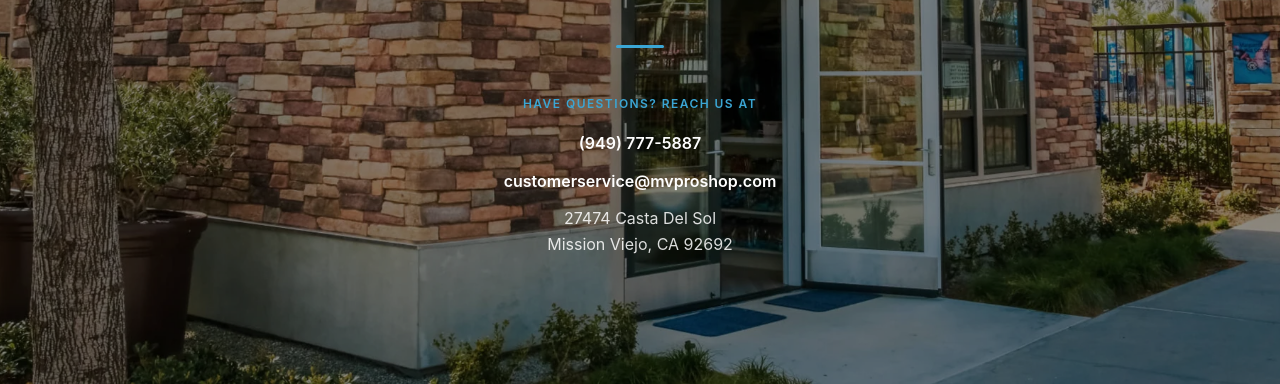
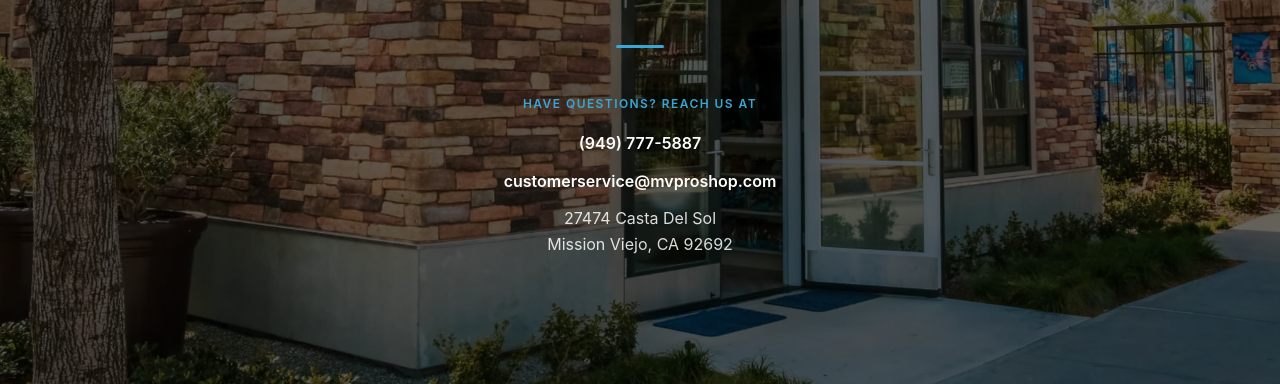
Before and after one commit to Berbiticus/mvproshop, a plain HTML site: page index.html in a window 1280 px wide. Shown: the part 416-800 px from the top of the page. Drawn offline with Linux system fonts and the light colour scheme.

Commit message:
Increase background overlay opacity from 0.45 to 0.60

```diff
--- a/index.html
+++ b/index.html
@@ -27,7 +27,7 @@
     .overlay {
       position: fixed;
       inset: 0;
-      background: rgba(0, 0, 0, 0.45);
+      background: rgba(0, 0, 0, 0.60);
       z-index: -1;
     }
 
```
